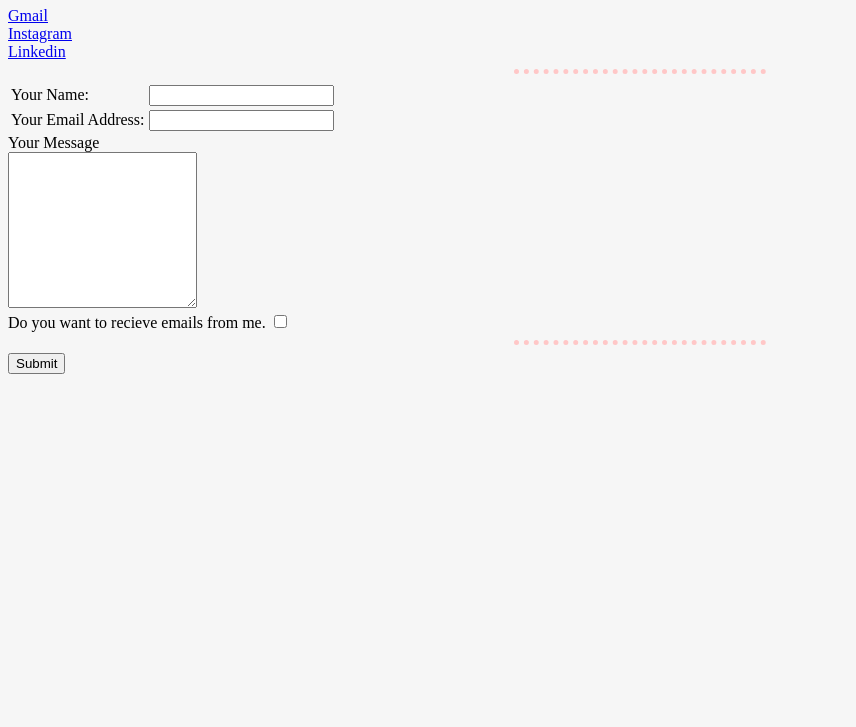
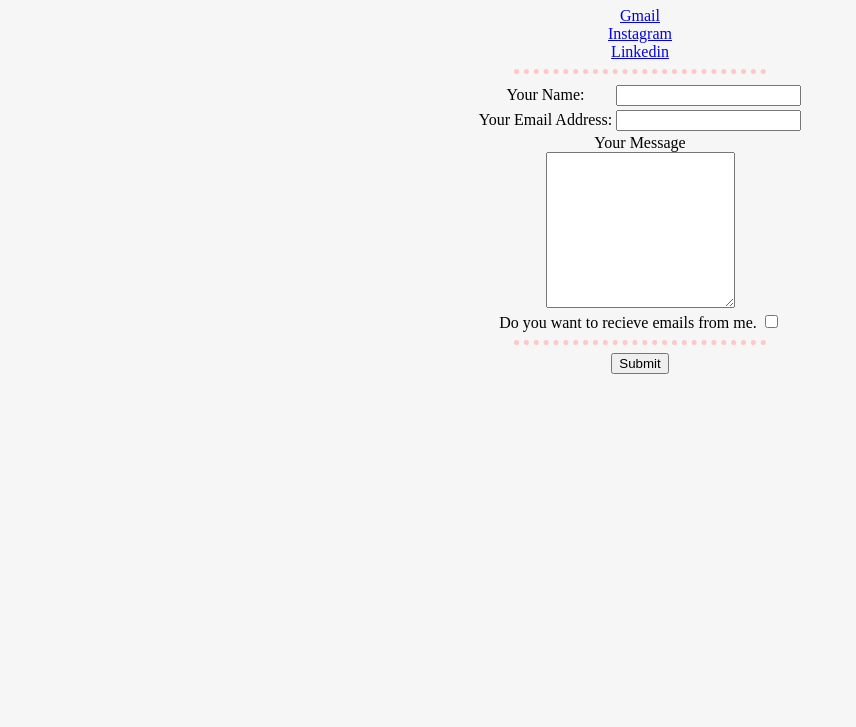
Before and after one commit to Vashitwavishu/cv, a plain HTML site: page contact.html in a window 1280 px wide. Shown: the part 73-800 px from the top of the page, without its empty margins (0-856 px from the left). Drawn offline with Linux system fonts and the light colour scheme.

Commit message:
Update contact.html

```diff
--- a/contact.html
+++ b/contact.html
@@ -7,16 +7,17 @@
     <meta name="viewport" content="width=device-width, initial-scale=1.0">
     <title>Document</title>
     <link rel="stylesheet" href="css/style.css">
+
 </head>
 
-<body>
+<body align="center">
     <h1>Contact</h1>
     <a href="mailto:vashitwavishu@gmail.com">Gmail</a><br>
     <a href="https://www.instagram.com/vvishu_27/">Instagram</a><br>
     <a href="https://www.linkedin.com/in/vashitwa-305358196/">Linkedin</a>
     <hr>
     <form action="mailto:vashitwavishu@gmail.com" method="post" enctype="text/plain">
-        <table>
+        <table align="center">
             <tr>
                 <td><label>Your Name:</label></td>
                 <td><input type="text" name="Name"></td>
```
